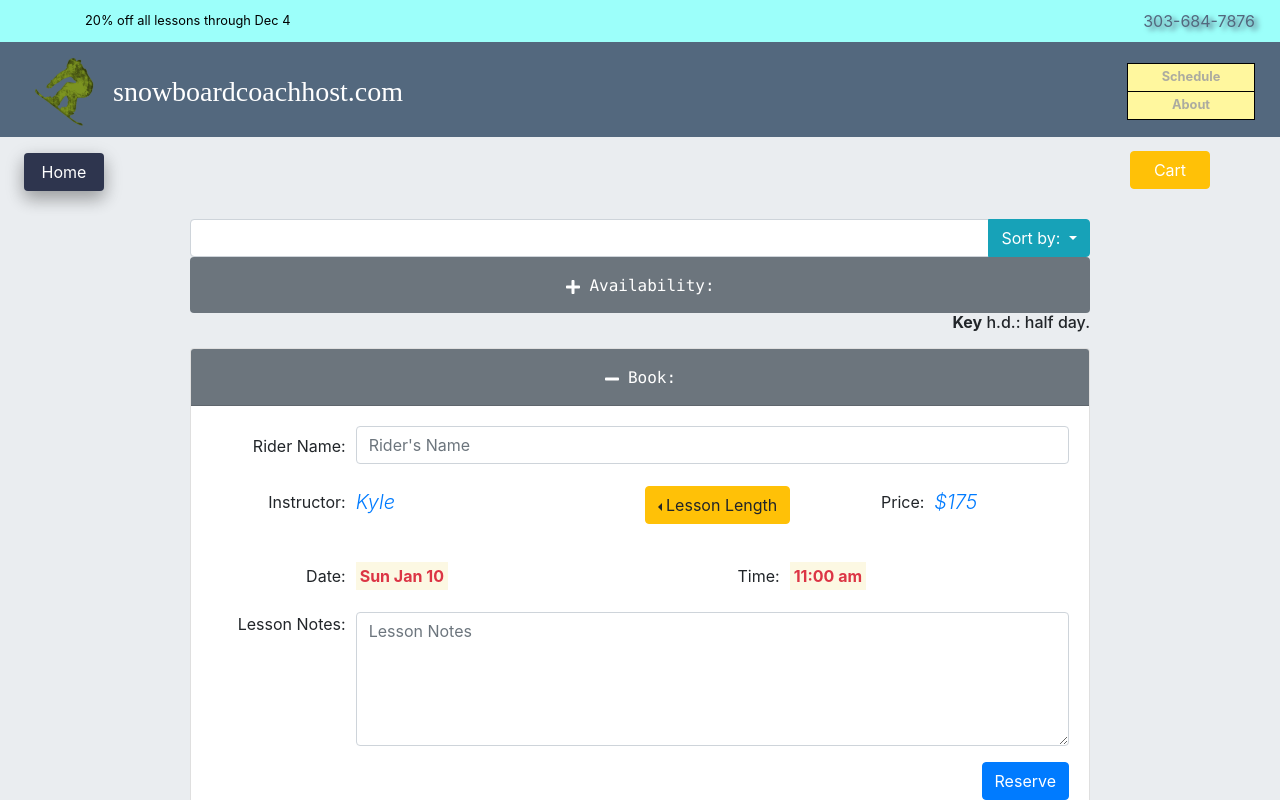
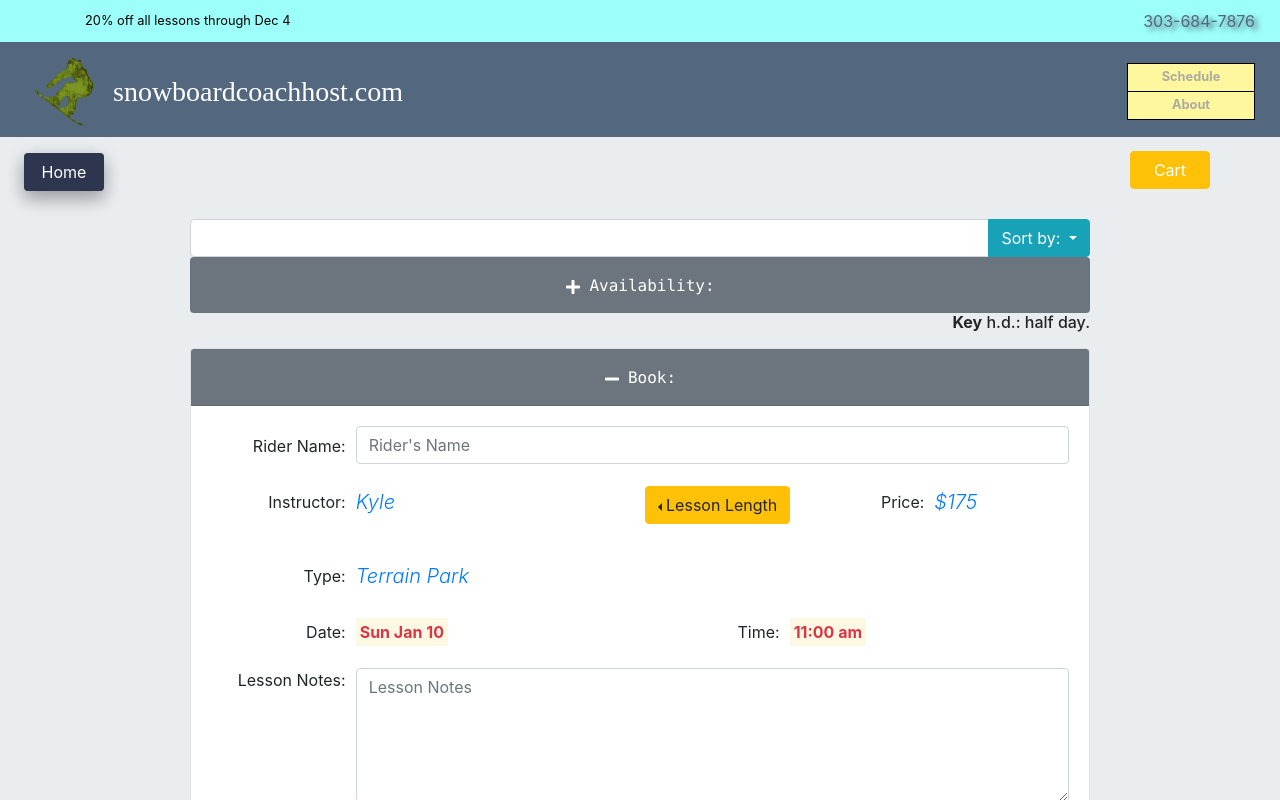
Before and after one commit to hicksey-makes/ski-lessons-snowV2, a React (Create React App) app: page /schedule in a window 1280 px wide. Both pictures are taken after a click on the button 1022 px from the left and 423 px from the top of the page. Shown: the top 800 px of the page. Built offline with nearby package versions, Linux system fonts and the light colour scheme; a web font is replaced by a local one.

Commit message:
create form-group form-row for lessonType prop in addLesson comp

```diff
--- a/src/components/Reserve/AddLessons.js
+++ b/src/components/Reserve/AddLessons.js
@@ -5,7 +5,7 @@ import { Link } from 'react-router-dom';
 
 class AddLessons extends Component {
   render() {
-    console.log(this.props.selectedLsn);
+    console.log(this.props.lessonType);
     return (
       <div className={
         'card textcenter mt-3 ' +
@@ -49,6 +49,12 @@ class AddLessons extends Component {
               </div>
             </div>
             <div className="form-group form-row">
+              <label className="col-md-2 mt-2 text-md-right" htmlFor="lsnType">Type:</label>
+            <h5 className="col-md-4 mt-0 mt-md-2 font-weight-light font-italic text-primary">
+              {this.props.lessonType}
+            </h5>
+            </div>
+            <div className="form-group form-row">
               <label className="col-md-2 mt-2 text-md-right" htmlFor="lsnDate">Date:</label>
               <div className="col-md-4 mt-md-2 ">
               <mark className="p-md-1 text-danger font-weight-bold">
--- a/src/components/Reserve/Schedule.js
+++ b/src/components/Reserve/Schedule.js
@@ -159,7 +159,7 @@ class Schedule extends Component {
 
                 <h6 className="text-right"><strong>Key</strong> h.d.: half day.</h6>
 
-                <AddLessons onProductAdd={this.props.onProductAdd} selectedLsn={this.state.selectedLsn} lessons={filteredLsns} formDisplay={this.state.formDisplay} toggleAdd={this.toggleAdd} lessonTime={this.state.lessonTime} lessonDate={this.state.lessonDate} lessonLength={this.state.lessonLength} instructorName={this.state.instructorName} setPrice={this.setPrice} cart={this.props.cart}/>
+              <AddLessons onProductAdd={this.props.onProductAdd} selectedLsn={this.state.selectedLsn} lessons={filteredLsns} formDisplay={this.state.formDisplay} toggleAdd={this.toggleAdd} lessonTime={this.state.lessonTime} lessonType={this.state.lessonType} lessonDate={this.state.lessonDate} lessonLength={this.state.lessonLength} instructorName={this.state.instructorName} setPrice={this.setPrice} cart={this.props.cart}/>
               </div>
             </div>
           </div>
```
